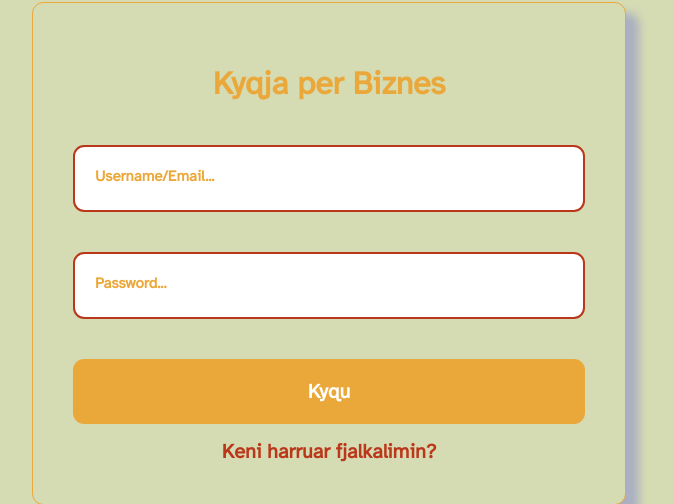
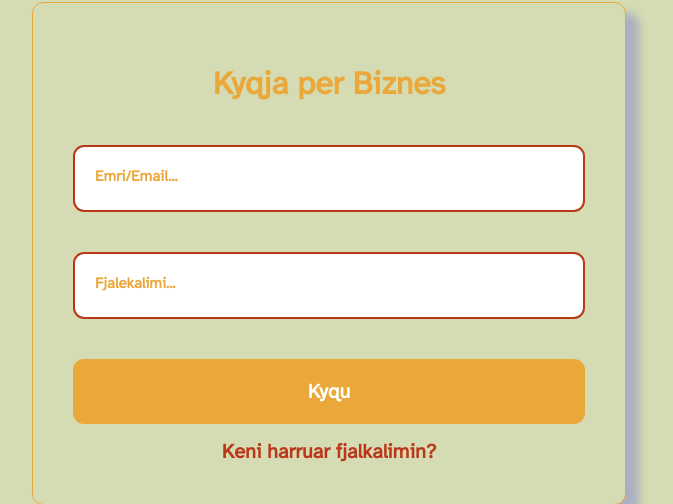
Before and after one commit to hexagon-2021/internship-project, a PHP site: page /internship-project/users/login.php in a window 1280 px wide. Shown: the part 467-971 px from the top of the page, without its empty margins (311-984 px from the left). Run offline with PHP 8.4, Linux system fonts and the light colour scheme; some libraries are stand-ins or nearby versions; some web fonts are replaced.

Commit message:
Update login.php

```diff
--- a/users/login.php
+++ b/users/login.php
@@ -29,8 +29,8 @@
 
 			<div class="login-items">
 				<h1 class="login">Kyqja per Biznes</h1>
-			<input type="text" name="uid" placeholder="Username/Email..." class="inputL"><br>
-			<input type="password" name="pwd" placeholder="Password..." class="inputL"><br>
+			<input type="text" name="uid" placeholder="Emri/Email..." class="inputL"><br>
+			<input type="password" name="pwd" placeholder="Fjalekalimi..." class="inputL"><br>
 			<button type="submit" name="submit" class="signinSignupButton">Kyqu</button>
 			<a class="forgotPassword" href="../sendEmail.php">Keni harruar fjalkalimin?</a>
 		<?php
@@ -59,7 +59,7 @@
 			<input type="text" name="uid" placeholder="Username/Email..." class="inputL"><br>
 			<input type="password" name="pwd" placeholder="Password..." class="inputL"><br>
 			<button type="submit" name="submit" class="signinSignupButton">Kyqu</button>
-			<a class="forgotPassword" href="../sendEmailUser.php">Keni harruar fjalkalimin?</a>
+			<a class="forgotPassword" href="../sendEmailUser.php">Keni harruar fjalekalimin?</a>
 		<?php
 				if (isset($_GET["error"])) {
 					if ($_GET["error"] == "emptyinput") {
```
